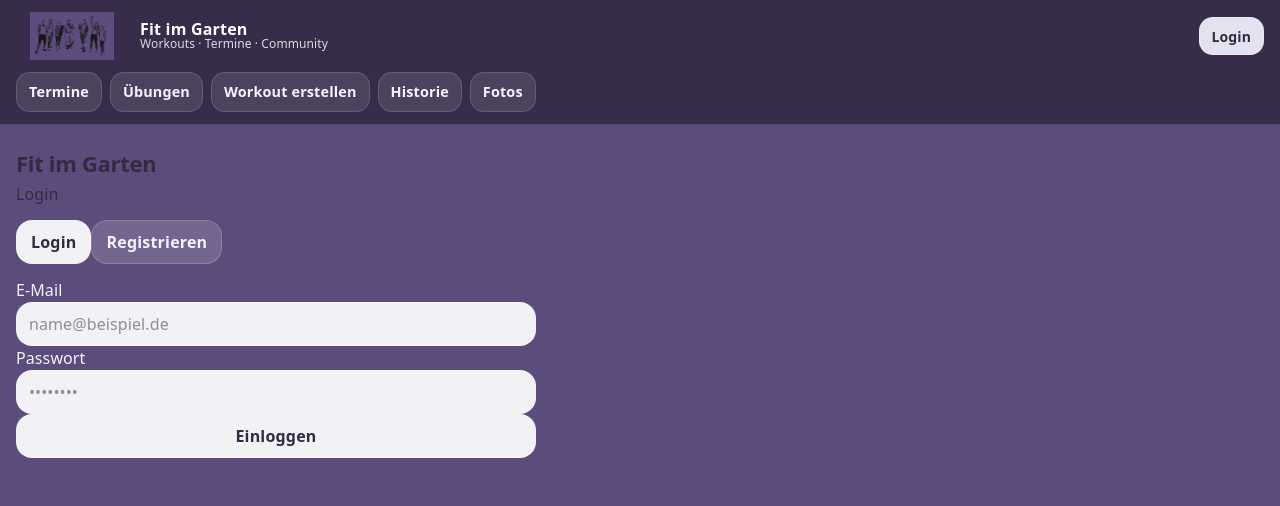
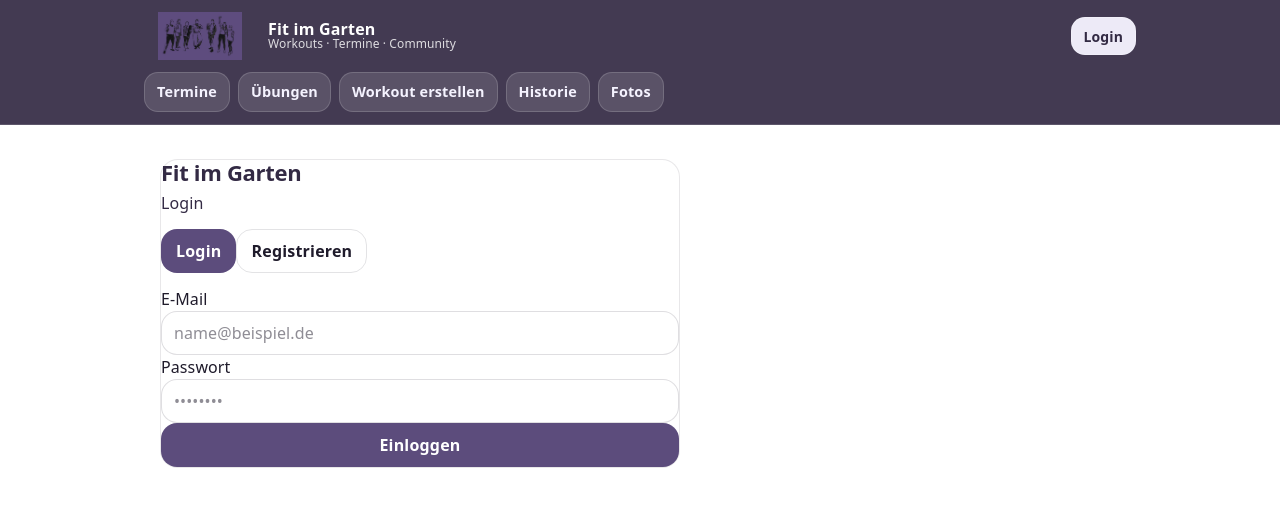
Before and after one commit to verenaso/fit-im-garten, a Next.js app: page /login in a window 1280 px wide. Shown: the top 506 px of the page. Built offline with nearby package versions, Linux system fonts and the light colour scheme; no server answers.

Commit message:
Clean mobile-first: white background, invisible content box, fix photos file_path

```diff
--- a/src/app/globals.css
+++ b/src/app/globals.css
@@ -5,41 +5,47 @@ body {
   height: 100%;
 }
 
+/* -----------------------------
+   Theme (clean + mobile-first)
+------------------------------ */
 :root {
   /* Brand */
-  --c-base: #5c4c7c;
+  --c-base: #5c4c7c;     /* Logo-Lila */
   --c-dark: #45395d;
   --c-darker: #332a44;
 
-  /* Background */
-  --bg: #5c4c7c;
-  --text-on-bg: #f5f3ff;
-  --muted-on-bg: rgba(245, 243, 255, 0.86);
+  /* App background is WHITE now */
+  --bg: #ffffff;
 
-  /* Surface blocks (nur für einzelne Sections, nicht als globale Mittelbox) */
-  --surface: rgba(255, 255, 255, 0.10);
-  --surface-strong: rgba(255, 255, 255, 0.14);
-  --stroke: rgba(255, 255, 255, 0.16);
+  /* Text */
+  --text: #1f1b2b;
+  --text-muted: rgba(31, 27, 43, 0.62);
+  --text-on-brand: #f5f3ff;
 
-  /* Radius / shadow */
-  --r-lg: 16px;
-  --r-xl: 20px;
+  /* Lines / radii */
+  --stroke: rgba(31, 27, 43, 0.10);
+  --r-lg: 14px;
+  --r-xl: 18px;
+  --r-2xl: 24px;
 
   /* Layout */
   --bottom-nav-h: 76px;
 
   /* Focus */
-  --ring: 0 0 0 4px rgba(245, 243, 255, 0.18);
+  --ring: 0 0 0 4px rgba(92, 76, 124, 0.18);
 }
 
 body {
   background: var(--bg);
-  color: var(--text-on-bg);
+  color: var(--text);
+
   -webkit-font-smoothing: antialiased;
   -moz-osx-font-smoothing: grayscale;
+
   font-weight: 520;
   letter-spacing: 0.1px;
 
+  /* never allow horizontal scroll from any page */
   overflow-x: hidden;
 }
 
@@ -48,7 +54,7 @@ a {
 }
 
 ::selection {
-  background: rgba(255, 255, 255, 0.18);
+  background: rgba(92, 76, 124, 0.14);
 }
 
 @media (prefers-reduced-motion: reduce) {
@@ -60,62 +66,56 @@ a {
 }
 
 /* -----------------------------
-   Layout
+   Layout helpers
 ------------------------------ */
 .app-container {
   margin: 0 auto;
-  max-width: 80rem;
+  max-width: 64rem; /* mobile-first, desktop later */
   padding-left: 16px;
   padding-right: 16px;
 }
 
-.app-header {
-  position: sticky;
-  top: 0;
-  z-index: 20;
-  backdrop-filter: blur(10px);
-  background: rgba(51, 42, 68, 0.88);
-  border-bottom: 1px solid rgba(255, 255, 255, 0.14);
-}
-
-.app-header-inner {
+/* content area spacing */
+.content-wrap {
   padding-top: 12px;
-  padding-bottom: 12px;
-}
-
-.app-content {
-  padding-top: 18px;
   padding-bottom: calc(var(--bottom-nav-h) + env(safe-area-inset-bottom, 0px) + 14px);
 }
 
 @media (min-width: 640px) {
-  .app-content {
-    padding-top: 26px;
-    padding-bottom: 26px;
+  .content-wrap {
+    padding-top: 18px;
+    padding-bottom: 22px;
   }
 }
 
-.app-bottomnav {
-  position: fixed;
-  bottom: 0;
-  left: 0;
-  right: 0;
-  z-index: 30;
-  backdrop-filter: blur(10px);
-  background: rgba(51, 42, 68, 0.92);
-  border-top: 1px solid rgba(255, 255, 255, 0.14);
+/* The "middle box" is now visually invisible:
+   - background white like page
+   - no border/shadow
+   - mobile: full-bleed feel (radius 0)
+*/
+.content-card {
+  background: #fff;
+  border: none;
+  box-shadow: none;
+  color: var(--text);
+  border-radius: 0;
 }
 
-/* -----------------------------
-   Typography (clean)
------------------------------- */
+/* On larger screens you *may* want a slight rounding later */
+@media (min-width: 640px) {
+  .content-card {
+    border-radius: var(--r-2xl);
+  }
+}
+
+/* Typography */
 h1 {
   font-size: 26px;
   line-height: 1.12;
   font-weight: 900;
   letter-spacing: -0.3px;
   margin: 0;
-  color: var(--text-on-bg);
+  color: var(--text);
 }
 
 h2 {
@@ -123,22 +123,22 @@ h2 {
   line-height: 1.2;
   font-weight: 850;
   margin: 0;
-  color: var(--text-on-bg);
+  color: var(--text);
 }
 
-/* Tailwind grey on bg -> muted-on-bg */
+/* Tailwind gray classes inside white area -> muted */
 .text-slate-600,
 .text-slate-700,
 .text-slate-800,
 .text-gray-500,
 .text-gray-600,
 .text-gray-700 {
-  color: var(--muted-on-bg) !important;
+  color: var(--text-muted) !important;
   opacity: 1 !important;
 }
 
 /* -----------------------------
-   Navigation
+   Header / Nav links
 ------------------------------ */
 .navlink {
   display: inline-flex;
@@ -154,17 +154,17 @@ h2 {
   letter-spacing: 0.15px;
 
   text-decoration: none;
-  color: var(--text-on-bg);
+  color: var(--text-on-brand);
 
-  background: rgba(255, 255, 255, 0.10);
-  border: 1px solid rgba(255, 255, 255, 0.14);
+  background: rgba(255, 255, 255, 0.12);
+  border: 1px solid rgba(255, 255, 255, 0.16);
 
   transition: transform 0.06s ease, background-color 0.15s ease, border-color 0.15s ease;
   -webkit-tap-highlight-color: transparent;
 }
 
 .navlink:hover {
-  background: rgba(255, 255, 255, 0.14);
+  background: rgba(255, 255, 255, 0.16);
   border-color: rgba(255, 255, 255, 0.22);
 }
 
@@ -172,6 +172,9 @@ h2 {
   transform: translateY(1px);
 }
 
+/* -----------------------------
+   Bottom Nav (keeps brand purple)
+------------------------------ */
 .bottomnavitem {
   display: flex;
   flex-direction: column;
@@ -184,7 +187,7 @@ h2 {
 
   font-size: 0.75rem;
   font-weight: 700;
-  color: var(--text-on-bg);
+  color: var(--text-on-brand);
   text-decoration: none;
 
   background: transparent;
@@ -195,12 +198,12 @@ h2 {
 }
 
 .bottomnavitem:hover {
-  background: rgba(255, 255, 255, 0.10);
-  border-color: rgba(255, 255, 255, 0.14);
+  background: rgba(255, 255, 255, 0.12);
+  border-color: rgba(255, 255, 255, 0.16);
 }
 
 /* -----------------------------
-   Header Auth (kleiner, kein overflow)
+   HeaderAuth sizing (mobile)
 ------------------------------ */
 .header-auth {
   display: flex;
@@ -232,8 +235,8 @@ h2 {
   font-weight: 800;
 
   color: var(--c-darker);
-  background: rgba(245, 243, 255, 0.92);
-  border: 1px solid rgba(255, 255, 255, 0.18);
+  background: rgba(245, 243, 255, 0.96);
+  border: 1px solid rgba(255, 255, 255, 0.22);
 
   -webkit-tap-highlight-color: transparent;
   transition: transform 0.06s ease, filter 0.15s ease;
@@ -258,20 +261,15 @@ h2 {
 }
 
 /* -----------------------------
-   Minimal UI kit (sections)
-   (wir nutzen surfaces nur gezielt)
+   Simple mobile-first UI kit
 ------------------------------ */
-.ui-surface {
-  background: var(--surface);
-  border: 1px solid var(--stroke);
+.ui-card {
+  background: #fff;
+  border: 1px solid rgba(31, 27, 43, 0.10);
   border-radius: var(--r-xl);
-  padding: 14px;
 }
 
-.ui-surface-strong {
-  background: var(--surface-strong);
-  border: 1px solid var(--stroke);
-  border-radius: var(--r-xl);
+.ui-card-pad {
   padding: 14px;
 }
 
@@ -288,41 +286,47 @@ h2 {
   font-weight: 900;
   letter-spacing: 0.2px;
 
-  border: 1px solid rgba(255, 255, 255, 0.18);
+  border: 1px solid rgba(31, 27, 43, 0.12);
   user-select: none;
   -webkit-tap-highlight-color: transparent;
 
-  transition: transform 0.06s ease, background-color 0.15s ease, border-color 0.15s ease;
+  transition: transform 0.06s ease, background-color 0.15s ease, border-color 0.15s ease, box-shadow 0.15s ease;
 }
 
-.btn:active { transform: translateY(1px); }
+.btn:active {
+  transform: translateY(1px);
+}
+
+.btn:focus {
+  outline: none;
+  box-shadow: var(--ring);
+}
 
 .btn-primary {
-  background: rgba(255, 255, 255, 0.92);
-  color: var(--c-darker);
-}
-
-.btn-secondary {
-  background: rgba(255, 255, 255, 0.14);
-  color: var(--text-on-bg);
+  background: var(--c-base);
+  color: #fff;
+  border-color: rgba(92, 76, 124, 0.24);
 }
 
 .btn-danger {
-  background: rgba(220, 38, 38, 0.18);
-  color: #fff;
+  background: rgba(220, 38, 38, 0.10);
+  color: rgb(153, 27, 27);
+  border-color: rgba(220, 38, 38, 0.22);
 }
 
-.btn-full { width: 100%; }
+.btn-full {
+  width: 100%;
+}
 
 .input {
   width: 100%;
   height: 44px;
   border-radius: 16px;
+  border: 1px solid rgba(31, 27, 43, 0.14);
   padding: 0 12px;
   font-size: 16px;
-  color: var(--c-darker);
-  background: rgba(255, 255, 255, 0.92);
-  border: 1px solid rgba(255, 255, 255, 0.18);
+  background: #fff;
+  color: var(--text);
   outline: none;
 }
 
@@ -334,11 +338,11 @@ h2 {
   width: 100%;
   min-height: 110px;
   border-radius: 16px;
+  border: 1px solid rgba(31, 27, 43, 0.14);
   padding: 12px;
   font-size: 16px;
-  color: var(--c-darker);
-  background: rgba(255, 255, 255, 0.92);
-  border: 1px solid rgba(255, 255, 255, 0.18);
+  background: #fff;
+  color: var(--text);
   outline: none;
 }
 
--- a/src/app/layout.js
+++ b/src/app/layout.js
@@ -37,9 +37,16 @@ export default function RootLayout({ children }) {
 
       <body className="min-h-screen antialiased">
         <AuthProvider>
-          {/* HEADER */}
-          <header className="app-header">
-            <div className="app-container app-header-inner">
+          {/* HEADER (brand purple) */}
+          <header
+            className="sticky top-0 z-20 backdrop-blur"
+            style={{
+              backgroundColor: "rgba(51, 42, 68, 0.92)",
+              borderBottom: "1px solid rgba(255,255,255,0.14)",
+              color: "var(--text-on-brand)",
+            }}
+          >
+            <div className="app-container" style={{ paddingTop: 12, paddingBottom: 12 }}>
               <div className="flex items-center justify-between gap-3">
                 <a href="/" className="flex items-center gap-3" style={{ textDecoration: "none" }}>
                   <div className="relative h-10 w-24 sm:h-12 sm:w-28">
@@ -61,7 +68,7 @@ export default function RootLayout({ children }) {
                 <HeaderAuth />
               </div>
 
-              {/* Desktop Nav */}
+              {/* Desktop Nav (later polish) */}
               <div className="mt-3 hidden sm:block">
                 <nav className="flex flex-wrap gap-2">
                   <NavLink href="/termine">Termine</NavLink>
@@ -74,11 +81,23 @@ export default function RootLayout({ children }) {
             </div>
           </header>
 
-          {/* CONTENT: kein Card-Container mehr */}
-          <div className="app-container app-content">{children}</div>
+          {/* CONTENT: wrapper stays, but card is visually invisible */}
+          <div className="app-container content-wrap">
+            <div className="content-card" style={{ padding: 0 }}>
+              {/* Mobile-first: make content feel full-bleed, but keep inner padding */}
+              <div style={{ padding: 16 }}>{children}</div>
+            </div>
+          </div>
 
-          {/* BOTTOM NAV */}
-          <nav className="app-bottomnav sm:hidden">
+          {/* BOTTOM NAV (brand purple) */}
+          <nav
+            className="fixed bottom-0 left-0 right-0 z-30 backdrop-blur sm:hidden"
+            style={{
+              backgroundColor: "rgba(51, 42, 68, 0.94)",
+              borderTop: "1px solid rgba(255,255,255,0.14)",
+              color: "var(--text-on-brand)",
+            }}
+          >
             <div className="app-container" style={{ paddingTop: 10, paddingBottom: 10 }}>
               <div className="grid grid-cols-5 gap-2">
                 <BottomNavItem href="/termine" label="Termine" icon="📅" />
```
Also changed, not shown: src/app/fotos/page.js (+35 -43 lines).
